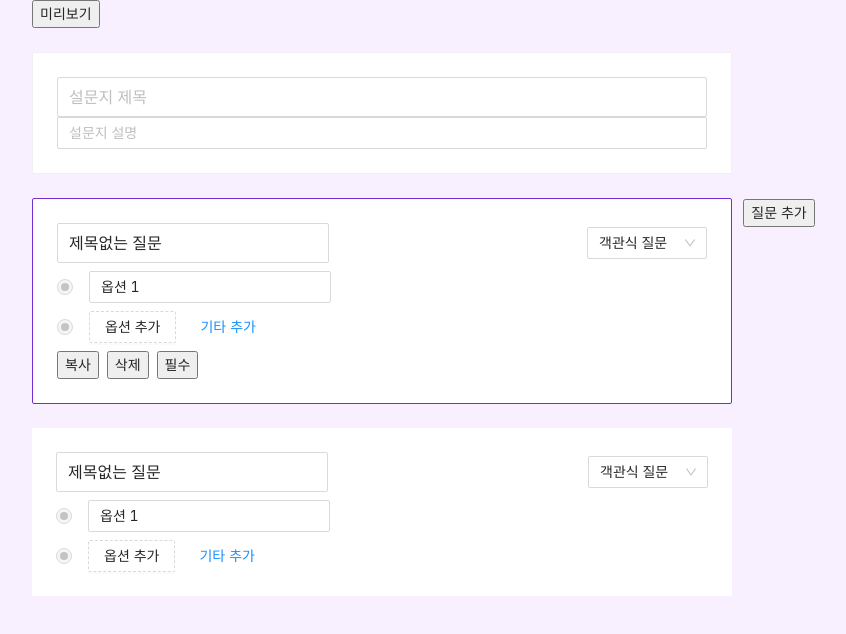
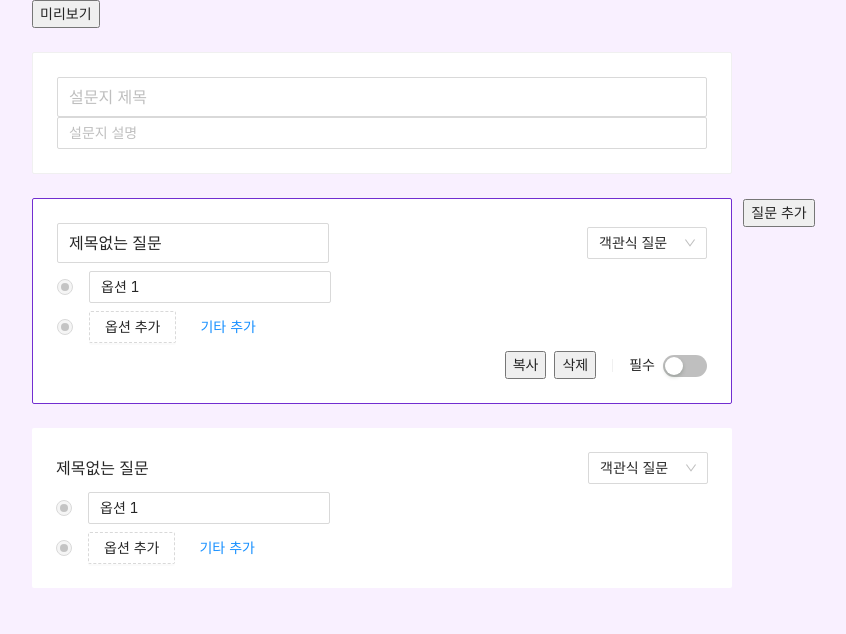
Before and after one commit to joe-brothers/clone-google-forms, a React (Create React App) app: page / in a window 1280 px wide. Both pictures are taken after a click on the button "복사". Shown: the top 634 px of the page, without its empty margins (258-1104 px from the left). Built offline with nearby package versions, Linux system fonts and the light colour scheme.

Commit message:
Add: 필수 체크 기능

```diff
--- a/src/pages/AdminPage.js
+++ b/src/pages/AdminPage.js
@@ -10,14 +10,25 @@ import {
   removeQuestionAt,
   changeQuestionType,
   changeTitleAt,
+  toggleRequiredAt,
   addOptionAt,
 } from "../redux/slices/contentSlice";
-import { Space, Input, Card, Select, Radio } from "antd";
+import {
+  Space,
+  Typography,
+  Input,
+  Card,
+  Select,
+  Radio,
+  Switch,
+  Divider,
+} from "antd";
 import { CloseOutlined } from "@ant-design/icons";
 import { useRef } from "react";
 import "antd/dist/antd.min.css";
 import { purple } from "@ant-design/colors";
 const { Option } = Select;
+const { Text } = Typography;
 
 export const AdminPage = () => {
   const navigate = useNavigate();
@@ -39,6 +50,9 @@ export const AdminPage = () => {
   };
   const onChangeTitle = (e, index) => {
     dispatch(changeTitleAt({ index, title: e.target.value }));
+  };
+  const onChangeRequired = (index) => {
+    dispatch(toggleRequiredAt({ index }));
   };
 
   return (
@@ -92,15 +106,25 @@ export const AdminPage = () => {
                 <Space
                   style={{ width: "100%", justifyContent: "space-between" }}
                 >
+                  {isFocused ? (
                     <Input
                       size="large"
                       placeholder="질문"
                       value={title}
                       onChange={(e) => onChangeTitle(e, index)}
                     />
+                  ) : (
+                    <>
+                      <Space style={{ fontSize: 16 }}>
+                        {title}
+                        {isRequired && <Text type="danger">*</Text>}
+                      </Space>
+                    </>
+                  )}
                   <Select
                     defaultValue={type}
                     onSelect={(type) => {
+                      console.log(type);
                       dispatch(changeQuestionType({ type, index }));
                     }}
                     style={{ width: 120 }}
@@ -114,12 +138,17 @@ export const AdminPage = () => {
                 </Space>
                 {answer}
                 {isFocused && (
-                  <Space style={{ width: "100%" }}>
+                  <Space style={{ width: "100%", justifyContent: "flex-end" }}>
                     <button onClick={() => onClickDuplicate(index)}>
                       복사
                     </button>
                     <button onClick={() => onClickRemove(index)}>삭제</button>
-                    <button>필수</button>
+                    <Divider type="vertical" />
+                    <Space>필수</Space>
+                    <Switch
+                      checked={isRequired}
+                      onChange={() => onChangeRequired(index)}
+                    />
                   </Space>
                 )}
               </Space>
--- a/src/redux/slices/contentSlice.js
+++ b/src/redux/slices/contentSlice.js
@@ -144,6 +144,10 @@ export const contentSlice = createSlice({
         `옵션 ${state.questions[index].optionList.length + 1}`
       );
     },
+    toggleRequiredAt: (state, action) => {
+      const { index } = action.payload;
+      state.questions[index].isRequired = !state.questions[index].isRequired;
+    }
   },
 });
 
@@ -156,5 +160,6 @@ export const {
   removeQuestionAt,
   changeQuestionType,
   changeTitleAt,
+  toggleRequiredAt,
   addOptionAt,
 } = contentSlice.actions;
```
Lines whose indentation alone changed are shown as unchanged.
